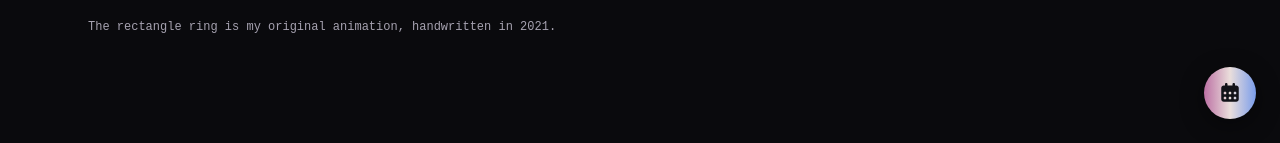
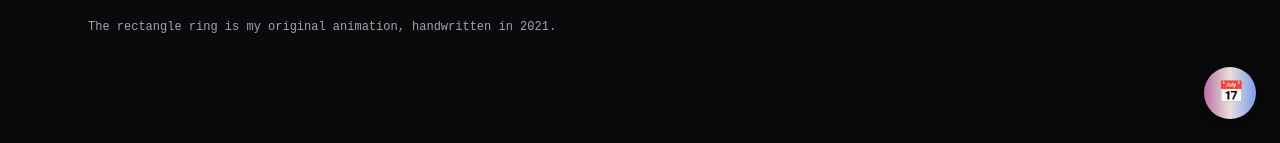
Before and after one commit to t34Virus/foliage, a Next.js app: page / in a window 1280 px wide. Shown: the part 657-800 px from the top of the page. Built offline with nearby package versions, Linux system fonts and the light colour scheme.

Commit message:
Use the 📅 emoji on the scheduling button

```diff
--- a/src/components/CalendlyButton.module.css
+++ b/src/components/CalendlyButton.module.css
@@ -1,19 +1,19 @@
-/* Floats in the bottom-right corner on every page, like Calendly's badge: a round calendar icon that
+/* Floats in the bottom-right corner on every page, like Calendly's badge: a round 📅 button that
    slides open to "Schedule time with me" on hover or keyboard focus (touch screens just tap the icon).
    The gradient fill and its hover drift come from the global .grad-fill class. Dialogs (the gallery
    viewer, Calendly's popup) sit above it. */
 .badge {
-  --size: 52px;
+  --size: 52px; --icon: 24px;
   position: fixed; z-index: 40;
   right: max(clamp(12px, 2vw, 24px), env(safe-area-inset-right));
   bottom: max(clamp(12px, 2vw, 24px), env(safe-area-inset-bottom));
   display: inline-flex; align-items: center;
-  height: var(--size); padding: 0 calc((var(--size) - 20px) / 2); border-radius: 999px;
+  height: var(--size); padding: 0 calc((var(--size) - var(--icon)) / 2); border-radius: 999px;
   font-family: var(--mono); font-size: 0.9rem; letter-spacing: 0.02em; line-height: 1; white-space: nowrap;
   text-decoration: none;
   box-shadow: 0 6px 24px rgb(0 0 0 / 0.45);
 }
-.badge svg { width: 20px; height: 20px; flex: none; }
+.emoji { display: grid; place-items: center; width: var(--icon); height: var(--icon); flex: none; font-size: 21px; line-height: 1; }
 .label {
   max-width: 0; margin-left: 0; overflow: hidden; opacity: 0;
   transition: max-width 0.35s ease, margin-left 0.35s ease, opacity 0.15s ease;
--- a/src/components/CalendlyButton.tsx
+++ b/src/components/CalendlyButton.tsx
@@ -1,8 +1,6 @@
 "use client";
 
-import { faCalendarDays } from "@fortawesome/free-solid-svg-icons";
 import type { MouseEvent } from "react";
-import Icon from "./Icon";
 import styles from "./CalendlyButton.module.css";
 
 // Teresa's Calendly scheduler, opened in Calendly's own popup. This replaces Calendly's badge widget
@@ -61,7 +59,7 @@ export default function CalendlyButton() {
       onPointerEnter={preload}
       onFocus={preload}
     >
-      <Icon icon={faCalendarDays} />
+      <span className={styles.emoji} aria-hidden="true">📅</span>
       {/* Collapsed until hover or keyboard focus, but always in the page, so screen readers hear it. */}
       <span className={styles.label}>Schedule time with me</span>
     </a>
```
